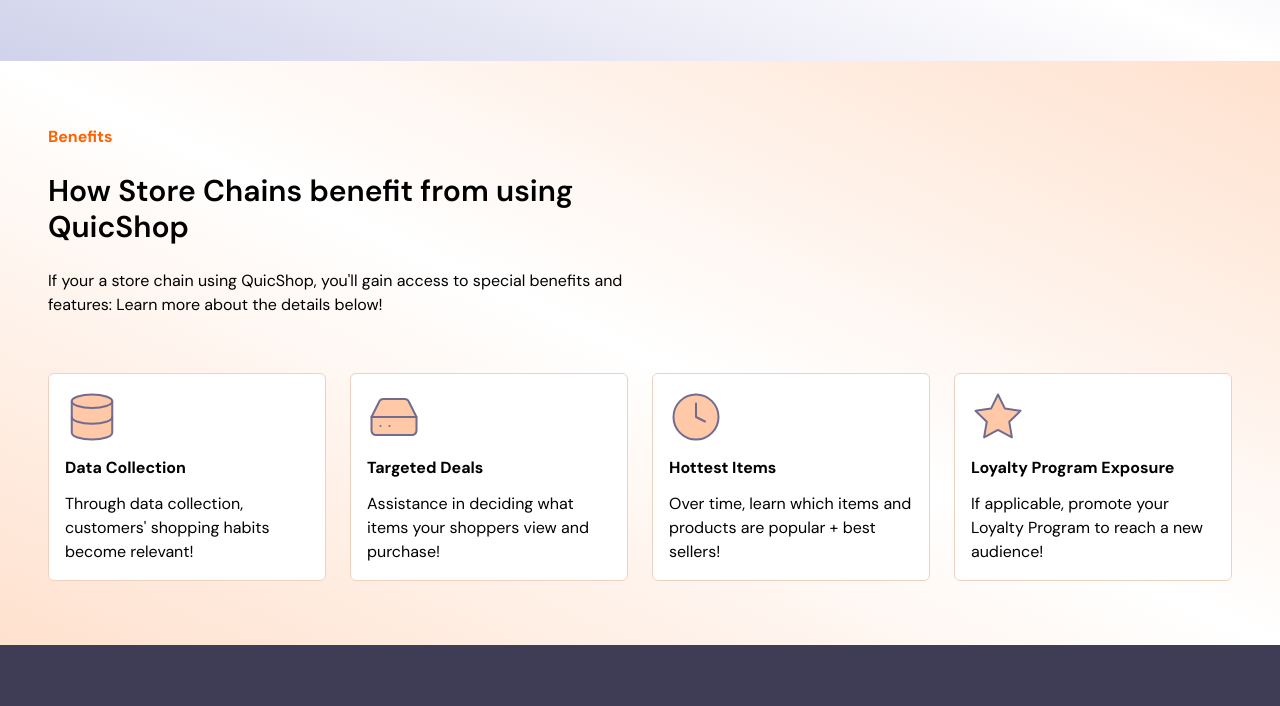
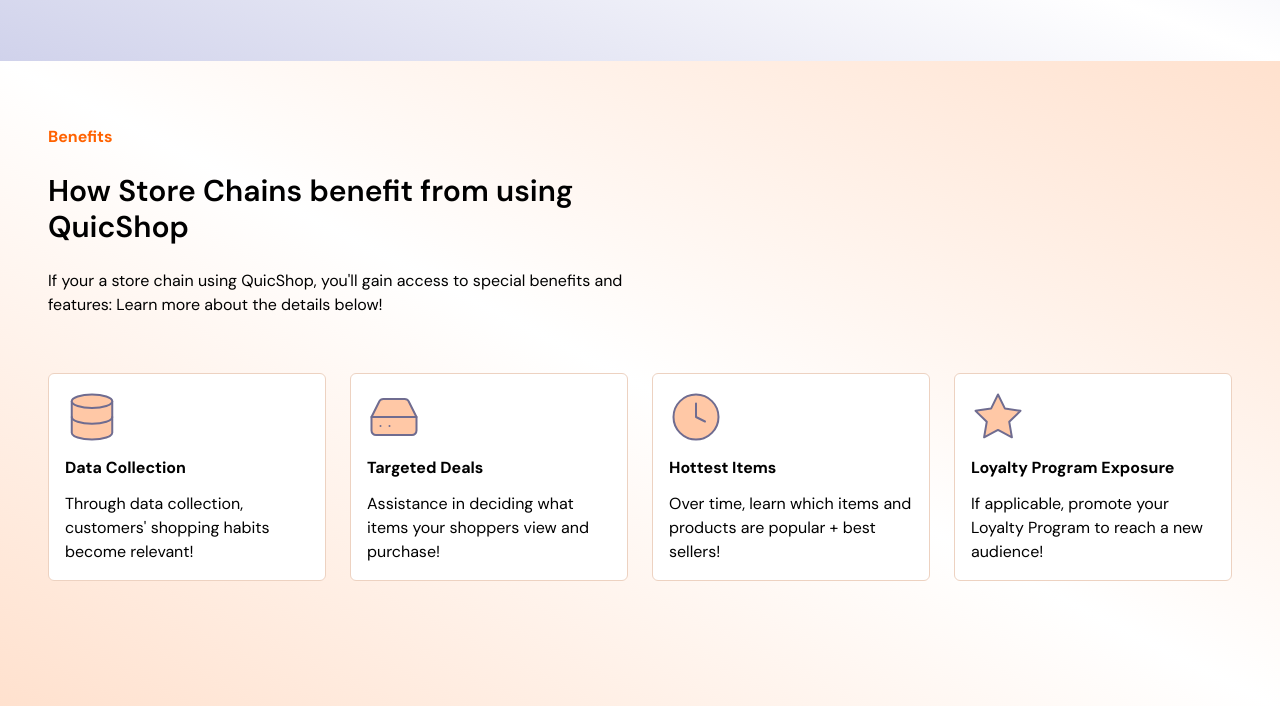
Before and after one commit to NicholasGannon/QuicShop, a website: page store-chain/index.html in a window 1280 px wide. Shown: the part 1089-1795 px from the top of the page. Drawn offline with Linux system fonts and the light colour scheme; a script that the page names is missing.

Commit message:
Padding-bottom increased - Benefits sections

```diff
--- a/store-chain/index.html
+++ b/store-chain/index.html
@@ -158,7 +158,7 @@
 
         <!-- Benefits Section -->
         <section class="bg-gradient-to-tr from-[#FFE1CE] via-white to-[#FFE1CE]" id="benefits">
-            <div class="custom-container flex flex-col gap-12 px-6 md:px-12">
+            <div class="max-w-7xl mx-auto pt-16 pb-32 flex flex-col gap-12 px-6 md:px-12">
                 <div class="flex flex-col gap-6">
                     <span class="font-bold text-orangePrimary">Benefits</span>
                     <h2 class="font-semibold text-3xl md:max-w-[50%]">How Store Chains benefit from using QuicShop</h2>
```
Also changed, not shown: common-shopper/index.html (+1 -1 lines), personal-shopper/index.html (+1 -1 lines), output.css.
